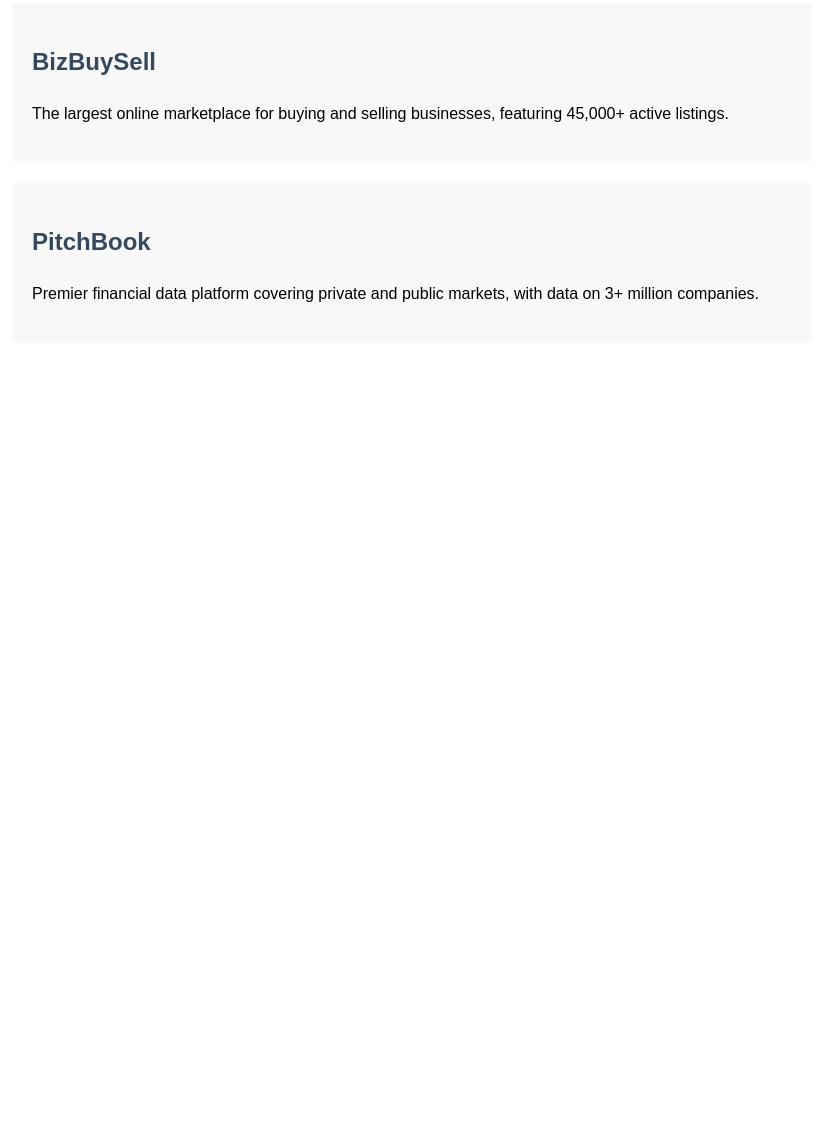
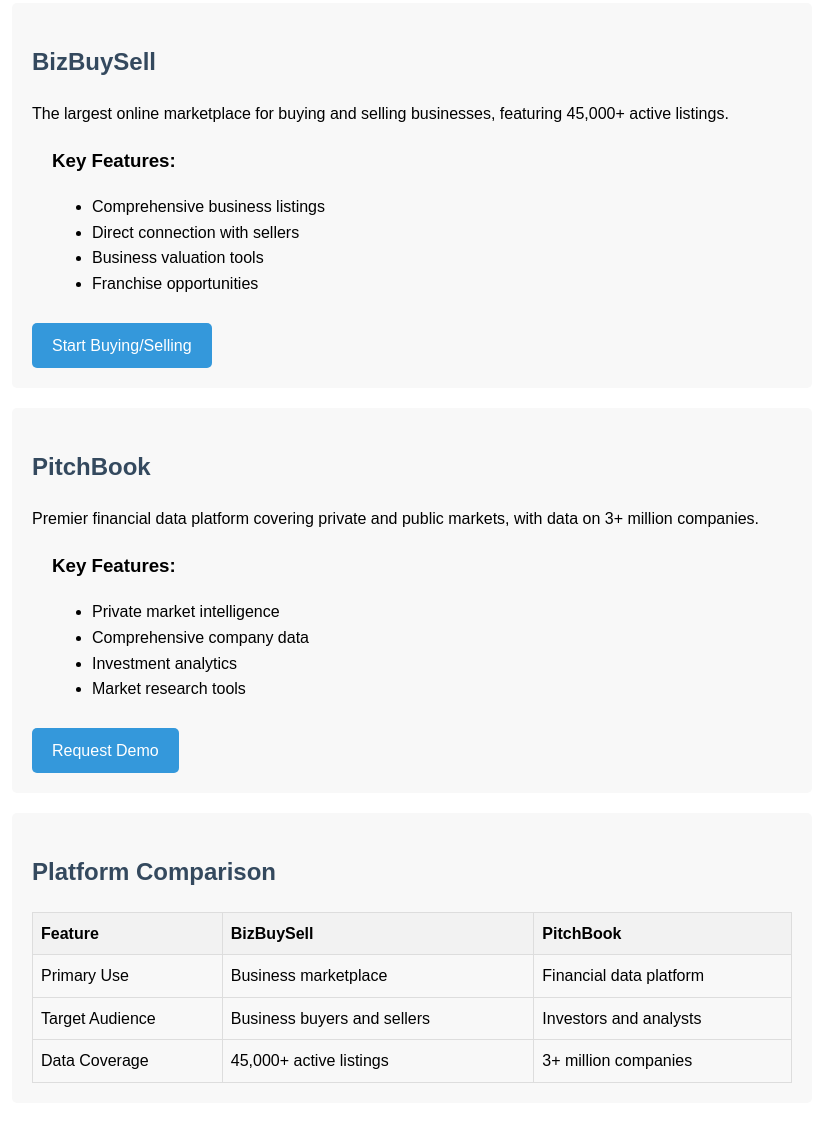
Before and after one commit to obvigreat/BizBuyPitchBook-test, a plain HTML site: page index.html in a window 1280 px wide. Shown: the part 173-1294 px from the top of the page, without its empty margins (228-1051 px from the left). Before the commit the page ends 800 px from the top, so only its background shows below. Drawn offline with Linux system fonts and the light colour scheme.

Commit message:
Add detailed content and call-to-action buttons

```diff
--- a/index.html
+++ b/index.html
@@ -25,6 +25,32 @@
         }
         h1 { color: #2c3e50; }
         h2 { color: #34495e; }
+        .cta-button {
+            display: inline-block;
+            padding: 10px 20px;
+            background: #3498db;
+            color: white;
+            text-decoration: none;
+            border-radius: 5px;
+            margin-top: 10px;
+        }
+        .features {
+            margin-top: 10px;
+            padding-left: 20px;
+        }
+        table {
+            width: 100%;
+            border-collapse: collapse;
+            margin-top: 20px;
+        }
+        th, td {
+            border: 1px solid #ddd;
+            padding: 8px;
+            text-align: left;
+        }
+        th {
+            background-color: #f2f2f2;
+        }
     </style>
 </head>
 <body>
@@ -35,10 +61,55 @@
         <section>
             <h2>BizBuySell</h2>
             <p>The largest online marketplace for buying and selling businesses, featuring 45,000+ active listings.</p>
+            <div class="features">
+                <h3>Key Features:</h3>
+                <ul>
+                    <li>Comprehensive business listings</li>
+                    <li>Direct connection with sellers</li>
+                    <li>Business valuation tools</li>
+                    <li>Franchise opportunities</li>
+                </ul>
+            </div>
+            <a href="#" class="cta-button">Start Buying/Selling</a>
         </section>
         <section>
             <h2>PitchBook</h2>
             <p>Premier financial data platform covering private and public markets, with data on 3+ million companies.</p>
+            <div class="features">
+                <h3>Key Features:</h3>
+                <ul>
+                    <li>Private market intelligence</li>
+                    <li>Comprehensive company data</li>
+                    <li>Investment analytics</li>
+                    <li>Market research tools</li>
+                </ul>
+            </div>
+            <a href="#" class="cta-button">Request Demo</a>
+        </section>
+        <section>
+            <h2>Platform Comparison</h2>
+            <table>
+                <tr>
+                    <th>Feature</th>
+                    <th>BizBuySell</th>
+                    <th>PitchBook</th>
+                </tr>
+                <tr>
+                    <td>Primary Use</td>
+                    <td>Business marketplace</td>
+                    <td>Financial data platform</td>
+                </tr>
+                <tr>
+                    <td>Target Audience</td>
+                    <td>Business buyers and sellers</td>
+                    <td>Investors and analysts</td>
+                </tr>
+                <tr>
+                    <td>Data Coverage</td>
+                    <td>45,000+ active listings</td>
+                    <td>3+ million companies</td>
+                </tr>
+            </table>
         </section>
     </main>
 </body>
```
